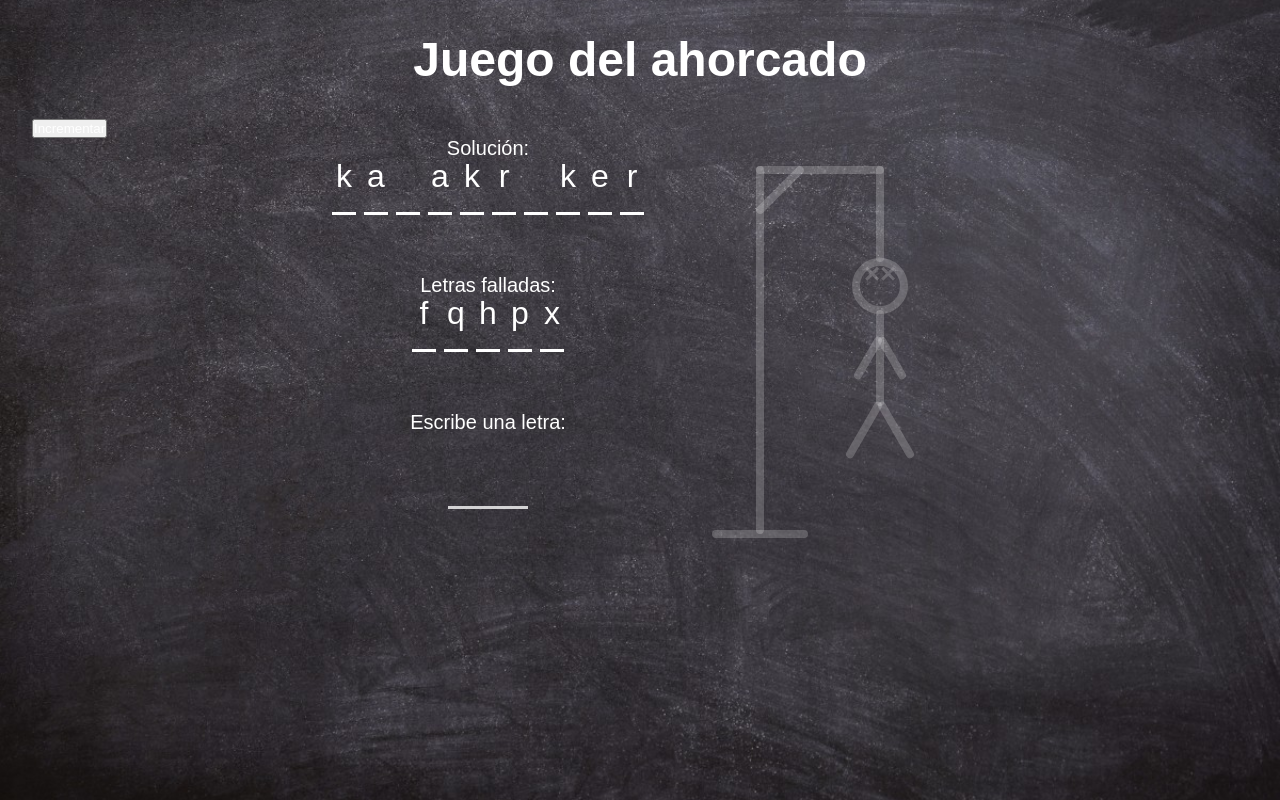
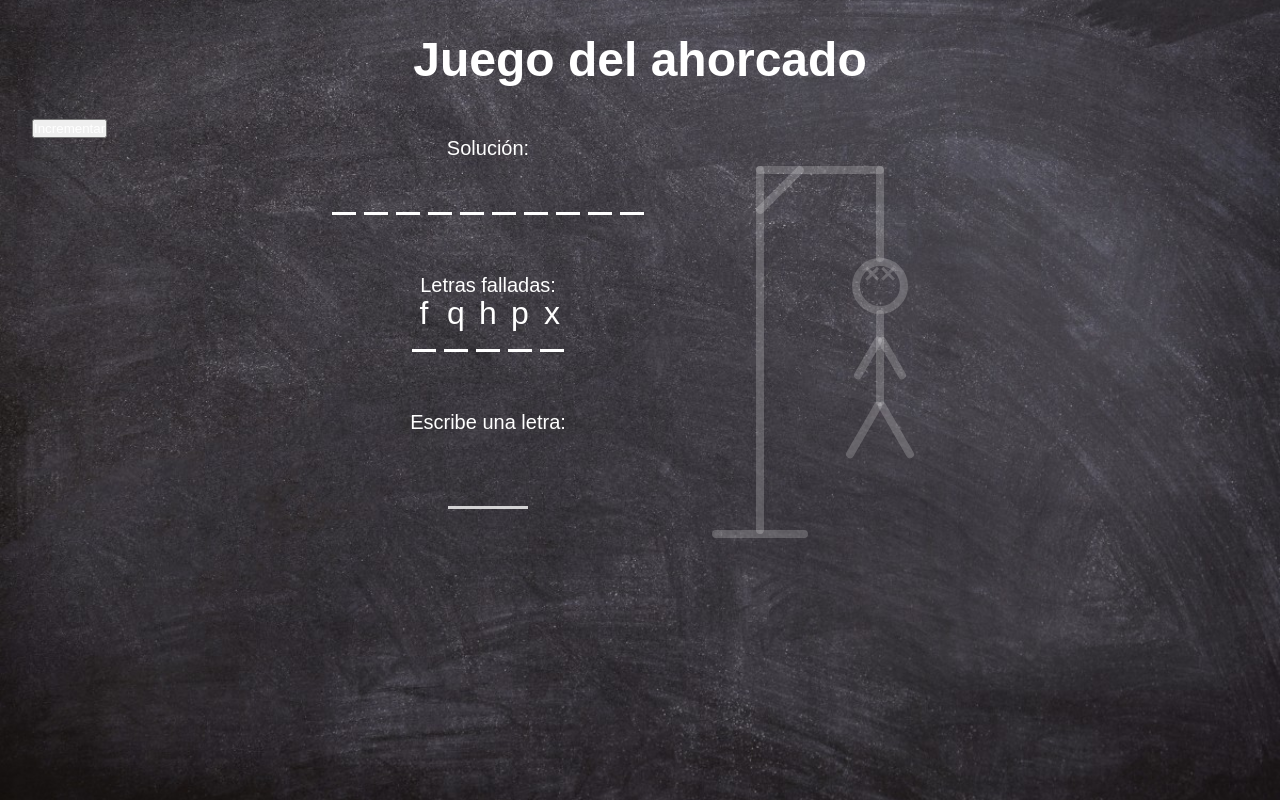
Before and after one commit to Adalab/promo-r-module-3-pair-7-sprint-1-hangman-game, a React (Create React App) app: page / in a window 1280 px wide. Built offline with nearby package versions, Linux system fonts and the light colour scheme.

Commit message:
develop hangman

```diff
--- a/src/components/App.js
+++ b/src/components/App.js
@@ -6,18 +6,19 @@ function App() {
   const [numberOfErrors, setNumberOfErrors] = useState(0);
   const [lastLetter, setLastLetter] = useState('');
   const [message, setMessage] = useState('');
-  //funciones sobre eventos
+  const [word, setWord] = useState('katakroker');
+  const [userLetters, setUserLetters] = useState([]);
 
-  const addLetter = (event) => {
-    setLastLetter(event.target.value);
-    console.log(lastLetter);
-    const lastLetterIsAllowed = /^[a-zA-Z]+$/.exec(event.target.value);
-    console.log(lastLetterIsAllowed);
-    //(lastLetterIsAllowed === null) ? "añada una letra válida por favor" : x.push(lastLetterIsAllowed)
-    if (lastLetterIsAllowed === null) {
-      setMessage('Añada una letra válida por favor');
+  //Handlers
+  const handleLastLetter = (event) => {
+    const regex = /^[A-Za-zÑñÁáÉéÍíÓóÚúÜü]{0,1}/;
+    if (regex.test(event.target.value)) {
+      setLastLetter(event.target.value);
+      if (event.target.value !== '') {
+        setUserLetters([...userLetters, event.target.value]);
+      }
     } else {
-      setLastLetter(event.target.value);
+      console.log('Escribe una letra que esté permitida');
     }
   };
 
@@ -25,6 +26,15 @@ function App() {
     setNumberOfErrors(numberOfErrors + 1);
   };
 
+  //Render Helpers
+  const renderSolutionsLetter = () => {
+    const wordLetters = word
+      .split('')
+      .map((eachLetter, i) => <li key={i} className='letter'></li>);
+    return wordLetters;
+  };
+
+  //Returny
   return (
     <div className='page'>
       <header>
@@ -38,18 +48,7 @@ function App() {
         <section>
           <div className='solution'>
             <h2 className='title'>Solución:</h2>
-            <ul className='letters'>
-              <li className='letter'>k</li>
-              <li className='letter'>a</li>
-              <li className='letter'></li>
-              <li className='letter'>a</li>
-              <li className='letter'>k</li>
-              <li className='letter'>r</li>
-              <li className='letter'></li>
-              <li className='letter'>k</li>
-              <li className='letter'>e</li>
-              <li className='letter'>r</li>
-            </ul>
+            <ul className='letters'>{renderSolutionsLetter()}</ul>
           </div>
           <div className='error'>
             <h2 className='title'>Letras falladas:</h2>
@@ -73,7 +72,7 @@ function App() {
               name='last-letter'
               id='last-letter'
               value={lastLetter}
-              onChange={addLetter}
+              onChange={handleLastLetter}
             />
           </form>
         </section>
--- /dev/null
+++ b/src/components/tester.js
@@ -0,0 +1,3 @@
+const word = 'hola';
+
+console.log(word.split(''));
```
